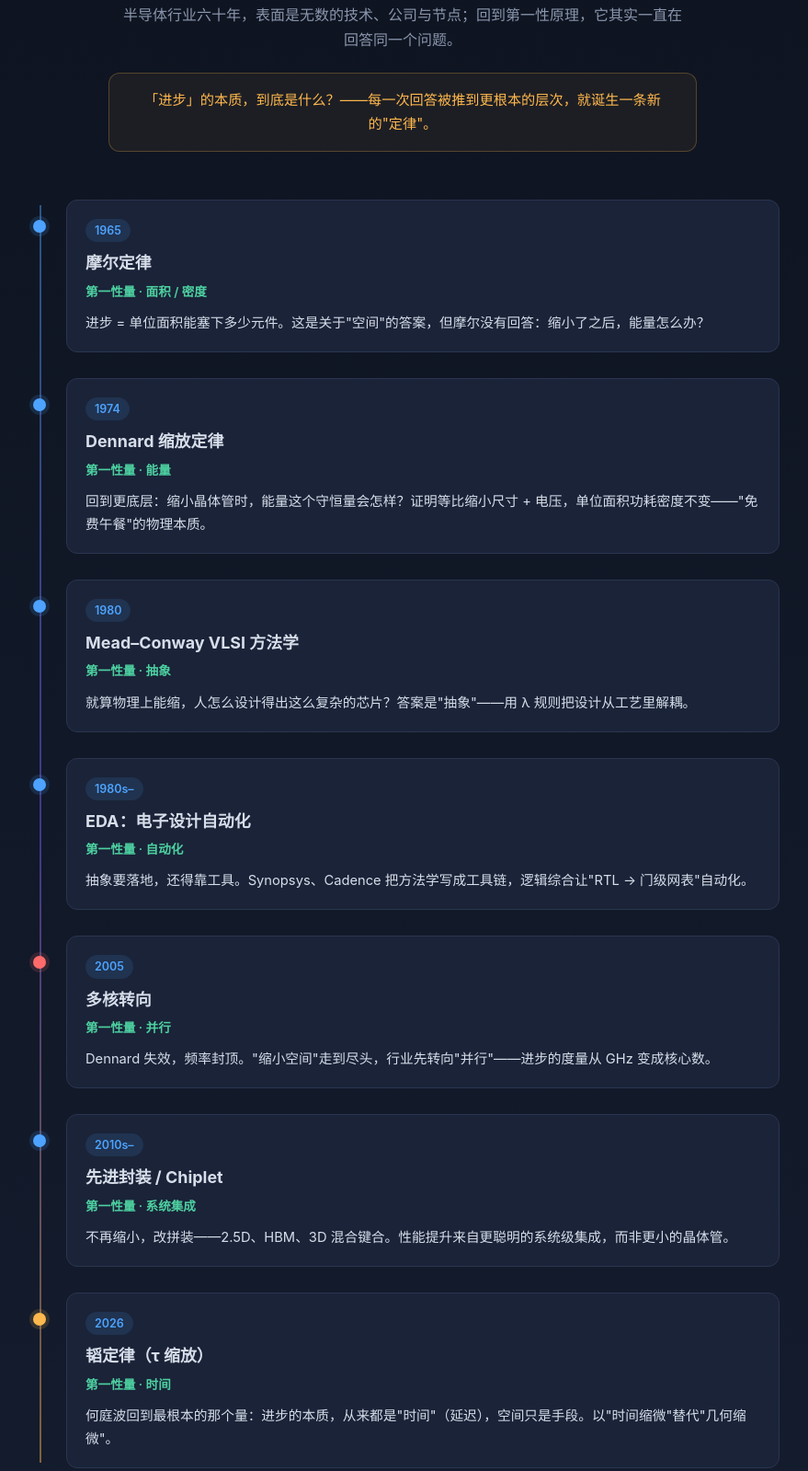
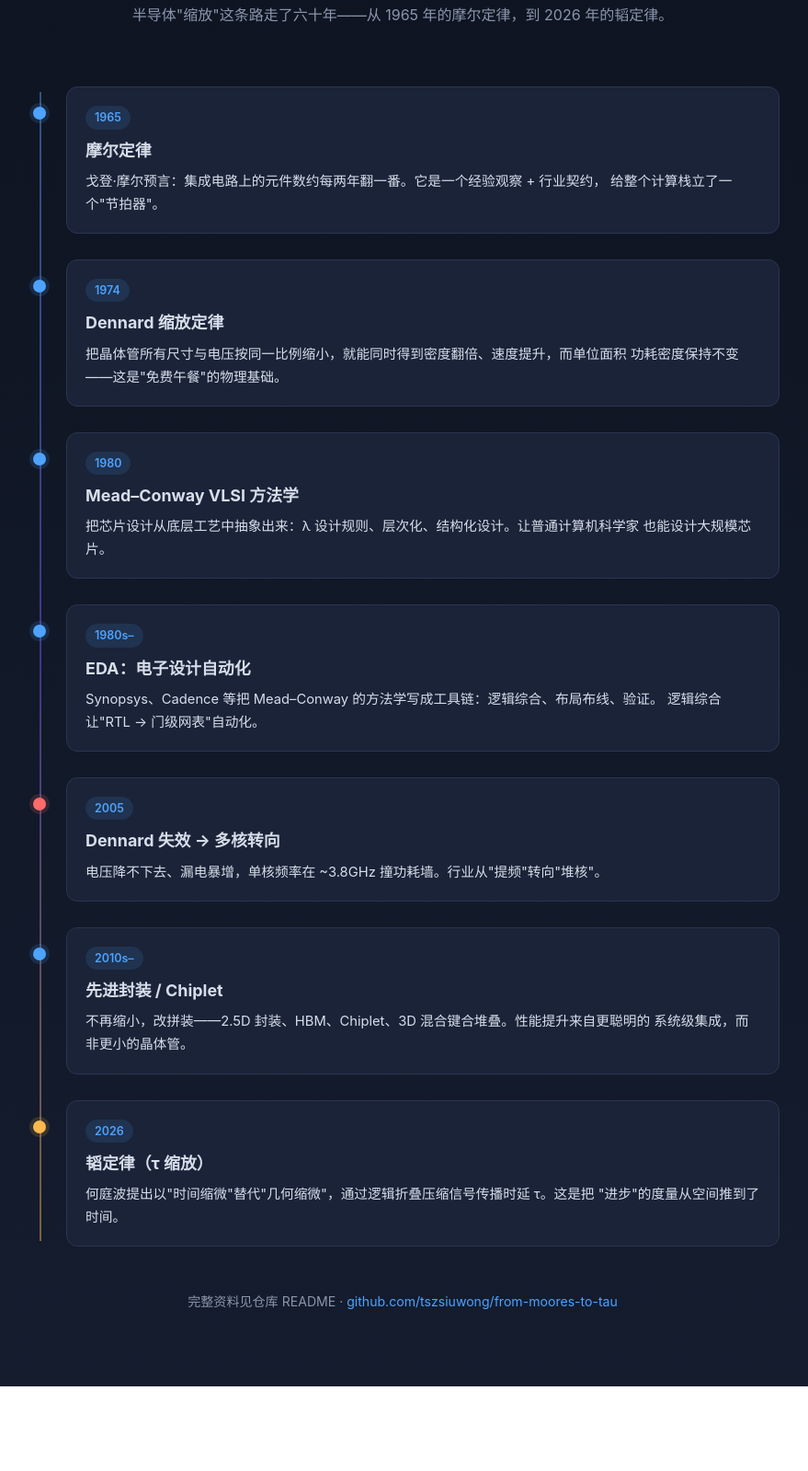
Before and after one commit to tszsiuwong/from-moores-to-tau, a plain HTML site: page index.html in a window 1280 px wide. Shown: the part 134-1733 px from the top of the page at 92% size, without its empty margins (202-1081 px from the left). After the commit the page ends 1641 px from the top, so only its background shows below. Drawn offline with Linux system fonts and the light colour scheme.

Commit message:
Simplify tone: remove forced first-principles labels, keep it plain

```diff
--- a/index.html
+++ b/index.html
@@ -15,7 +15,6 @@
     --accent: #4da3ff;
     --accent2: #7c5cff;
     --gold: #ffb84d;
-    --green: #4dd0a0;
     --red: #ff6b6b;
   }
   * { margin: 0; padding: 0; box-sizing: border-box; }
@@ -40,18 +39,8 @@
     margin-bottom: 16px;
   }
   header .sub { color: var(--muted); font-size: 1rem; max-width: 620px; margin: 0 auto; }
-  header .core {
-    margin: 22px auto 0;
-    max-width: 640px;
-    padding: 16px 20px;
-    background: rgba(255,184,77,.06);
-    border: 1px solid rgba(255,184,77,.25);
-    border-radius: 12px;
-    font-size: .95rem;
-    color: var(--gold);
-  }
 
-  .timeline { position: relative; padding-left: 44px; margin-top: 12px; }
+  .timeline { position: relative; padding-left: 44px; margin-top: 24px; }
   .timeline::before {
     content: "";
     position: absolute;
@@ -84,14 +73,10 @@
     background: rgba(77,163,255,.12);
     padding: 2px 10px; border-radius: 20px; margin-bottom: 8px;
   }
-  .card h2 { font-size: 1.12rem; margin-bottom: 4px; }
-  .card .first {
-    font-size: .85rem; color: var(--green); font-weight: 600; margin-bottom: 10px;
-  }
+  .card h2 { font-size: 1.12rem; margin-bottom: 6px; }
   .card p { font-size: .92rem; }
 
   footer { margin-top: 48px; text-align: center; color: var(--muted); font-size: .88rem; }
-  footer .sum { max-width: 640px; margin: 0 auto 12px; color: var(--text); }
   footer a { color: var(--accent); text-decoration: none; }
   footer a:hover { text-decoration: underline; }
 </style>
@@ -101,8 +86,7 @@
 
   <header>
     <h1>回归第一性原理：从摩尔定律到韬定律</h1>
-    <p class="sub">半导体行业六十年，表面是无数的技术、公司与节点；回到第一性原理，它其实一直在回答同一个问题。</p>
-    <div class="core">「进步」的本质，到底是什么？——每一次回答被推到更根本的层次，就诞生一条新的"定律"。</div>
+    <p class="sub">半导体"缩放"这条路走了六十年——从 1965 年的摩尔定律，到 2026 年的韬定律。</p>
   </header>
 
   <div class="timeline">
@@ -112,8 +96,8 @@
       <div class="card">
         <span class="year">1965</span>
         <h2>摩尔定律</h2>
-        <div class="first">第一性量 · 面积 / 密度</div>
-        <p>进步 = 单位面积能塞下多少元件。这是关于"空间"的答案，但摩尔没有回答：缩小了之后，能量怎么办？</p>
+        <p>戈登·摩尔预言：集成电路上的元件数约每两年翻一番。它是一个经验观察 + 行业契约，
+        给整个计算栈立了一个"节拍器"。</p>
       </div>
     </div>
 
@@ -122,8 +106,8 @@
       <div class="card">
         <span class="year">1974</span>
         <h2>Dennard 缩放定律</h2>
-        <div class="first">第一性量 · 能量</div>
-        <p>回到更底层：缩小晶体管时，能量这个守恒量会怎样？证明等比缩小尺寸 + 电压，单位面积功耗密度不变——"免费午餐"的物理本质。</p>
+        <p>把晶体管所有尺寸与电压按同一比例缩小，就能同时得到密度翻倍、速度提升，而单位面积
+        功耗密度保持不变——这是"免费午餐"的物理基础。</p>
       </div>
     </div>
 
@@ -132,8 +116,8 @@
       <div class="card">
         <span class="year">1980</span>
         <h2>Mead–Conway VLSI 方法学</h2>
-        <div class="first">第一性量 · 抽象</div>
-        <p>就算物理上能缩，人怎么设计得出这么复杂的芯片？答案是"抽象"——用 λ 规则把设计从工艺里解耦。</p>
+        <p>把芯片设计从底层工艺中抽象出来：λ 设计规则、层次化、结构化设计。让普通计算机科学家
+        也能设计大规模芯片。</p>
       </div>
     </div>
 
@@ -142,8 +126,8 @@
       <div class="card">
         <span class="year">1980s–</span>
         <h2>EDA：电子设计自动化</h2>
-        <div class="first">第一性量 · 自动化</div>
-        <p>抽象要落地，还得靠工具。Synopsys、Cadence 把方法学写成工具链，逻辑综合让"RTL → 门级网表"自动化。</p>
+        <p>Synopsys、Cadence 等把 Mead–Conway 的方法学写成工具链：逻辑综合、布局布线、验证。
+        逻辑综合让"RTL → 门级网表"自动化。</p>
       </div>
     </div>
 
@@ -151,9 +135,8 @@
       <span class="dot"></span>
       <div class="card">
         <span class="year">2005</span>
-        <h2>多核转向</h2>
-        <div class="first">第一性量 · 并行</div>
-        <p>Dennard 失效，频率封顶。"缩小空间"走到尽头，行业先转向"并行"——进步的度量从 GHz 变成核心数。</p>
+        <h2>Dennard 失效 → 多核转向</h2>
+        <p>电压降不下去、漏电暴增，单核频率在 ~3.8GHz 撞功耗墙。行业从"提频"转向"堆核"。</p>
       </div>
     </div>
 
@@ -162,8 +145,8 @@
       <div class="card">
         <span class="year">2010s–</span>
         <h2>先进封装 / Chiplet</h2>
-        <div class="first">第一性量 · 系统集成</div>
-        <p>不再缩小，改拼装——2.5D、HBM、3D 混合键合。性能提升来自更聪明的系统级集成，而非更小的晶体管。</p>
+        <p>不再缩小，改拼装——2.5D 封装、HBM、Chiplet、3D 混合键合堆叠。性能提升来自更聪明的
+        系统级集成，而非更小的晶体管。</p>
       </div>
     </div>
 
@@ -172,15 +155,14 @@
       <div class="card">
         <span class="year">2026</span>
         <h2>韬定律（τ 缩放）</h2>
-        <div class="first">第一性量 · 时间</div>
-        <p>何庭波回到最根本的那个量：进步的本质，从来都是"时间"（延迟），空间只是手段。以"时间缩微"替代"几何缩微"。</p>
+        <p>何庭波提出以"时间缩微"替代"几何缩微"，通过逻辑折叠压缩信号传播时延 τ。这是把
+        "进步"的度量从空间推到了时间。</p>
       </div>
     </div>
 
   </div>
 
   <footer>
-    <p class="sum">从面积，到能量，到抽象，最终到时间——每一次追问，都让人类离"进步的第一性原理"更近一步。</p>
     <p>完整资料见仓库 README · <a href="https://github.com/tszsiuwong/from-moores-to-tau">github.com/tszsiuwong/from-moores-to-tau</a></p>
   </footer>
 
```
Also changed, not shown: 1 other file.
